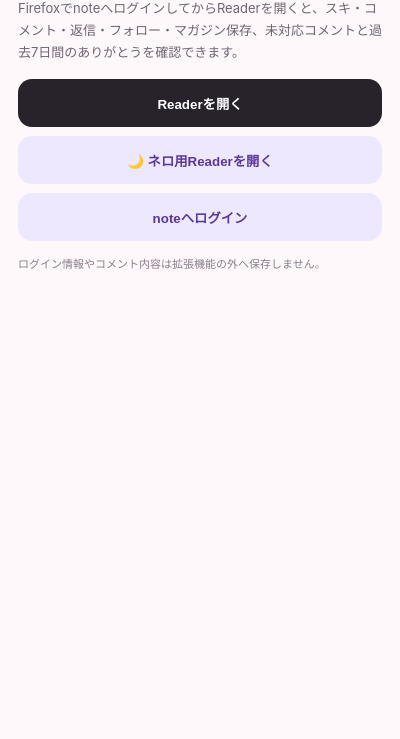
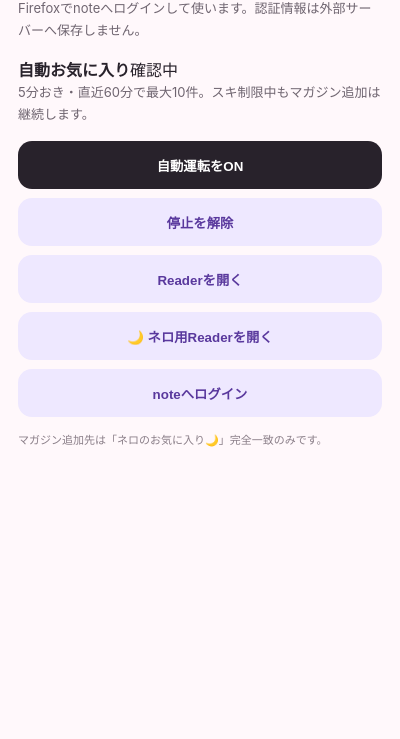
Before and after one commit to cosmos-invest/nero-swipe-reader, a browser extension: page extension/popup.html in a window 400 px wide. Shown: the part 105-844 px from the top of the page. Drawn offline with Linux system fonts and the light colour scheme.

Commit message:
Add local automation controls to popup

```diff
--- a/extension/popup.html
+++ b/extension/popup.html
@@ -1 +1,31 @@
-<!doctype html><html lang="ja"><head><meta charset="utf-8"><meta name="viewport" content="width=device-width,initial-scale=1"><title>NERO Favorite Reader</title><link rel="stylesheet" href="popup.css"></head><body><main><div class="mark">🌸</div><h1>NERO Favorite Reader</h1><p>FirefoxでnoteへログインしてからReaderを開くと、スキ・コメント・返信・フォロー・マガジン保存、未対応コメントと過去7日間のありがとうを確認できます。</p><button id="openReader" class="primary" type="button">Readerを開く</button><button id="openNeroReader" class="secondary" type="button">🌙 ネロ用Readerを開く</button><button id="openLogin" class="secondary" type="button">noteへログイン</button><small>ログイン情報やコメント内容は拡張機能の外へ保存しません。</small></main><script src="popup.js"></script></body></html>
+<!doctype html>
+<html lang="ja">
+<head>
+  <meta charset="utf-8">
+  <meta name="viewport" content="width=device-width,initial-scale=1">
+  <title>NERO Favorite Reader</title>
+  <link rel="stylesheet" href="popup.css">
+</head>
+<body>
+  <main>
+    <div class="mark">🌙</div>
+    <h1>NERO Favorite Reader</h1>
+    <p>Firefoxでnoteへログインして使います。認証情報は外部サーバーへ保存しません。</p>
+
+    <section class="auto-card">
+      <div class="auto-head"><strong>自動お気に入り</strong><span id="autoBadge">確認中</span></div>
+      <p id="autoStatus">5分おき・直近60分で最大10件。スキ制限中もマガジン追加は継続します。</p>
+      <div class="auto-actions">
+        <button id="autoToggle" class="primary" type="button">自動運転をON</button>
+        <button id="autoResume" class="secondary" type="button" hidden>停止を解除</button>
+      </div>
+    </section>
+
+    <button id="openReader" class="secondary" type="button">Readerを開く</button>
+    <button id="openNeroReader" class="secondary" type="button">🌙 ネロ用Readerを開く</button>
+    <button id="openLogin" class="secondary" type="button">noteへログイン</button>
+    <small>マガジン追加先は「ネロのお気に入り🌙」完全一致のみです。</small>
+  </main>
+  <script src="popup.js"></script>
+</body>
+</html>
```
